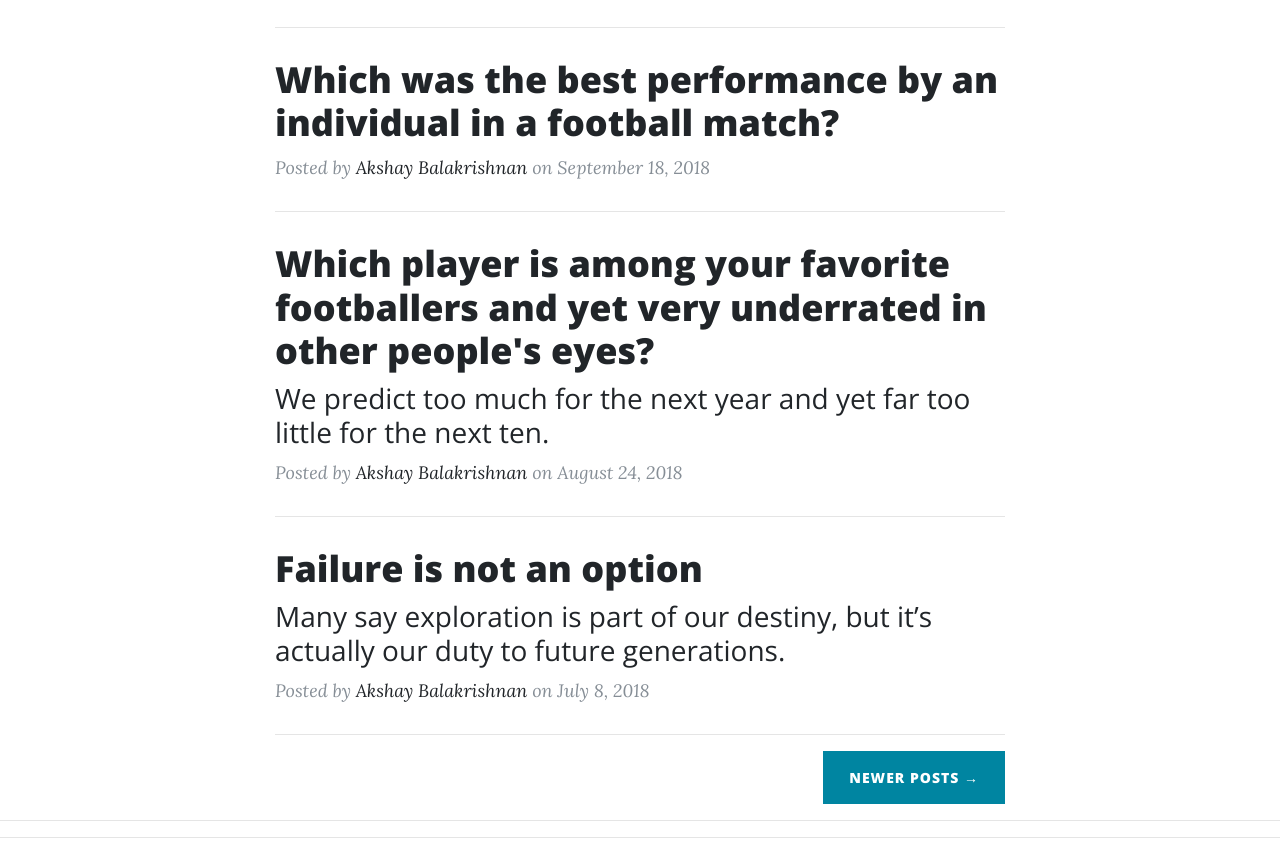
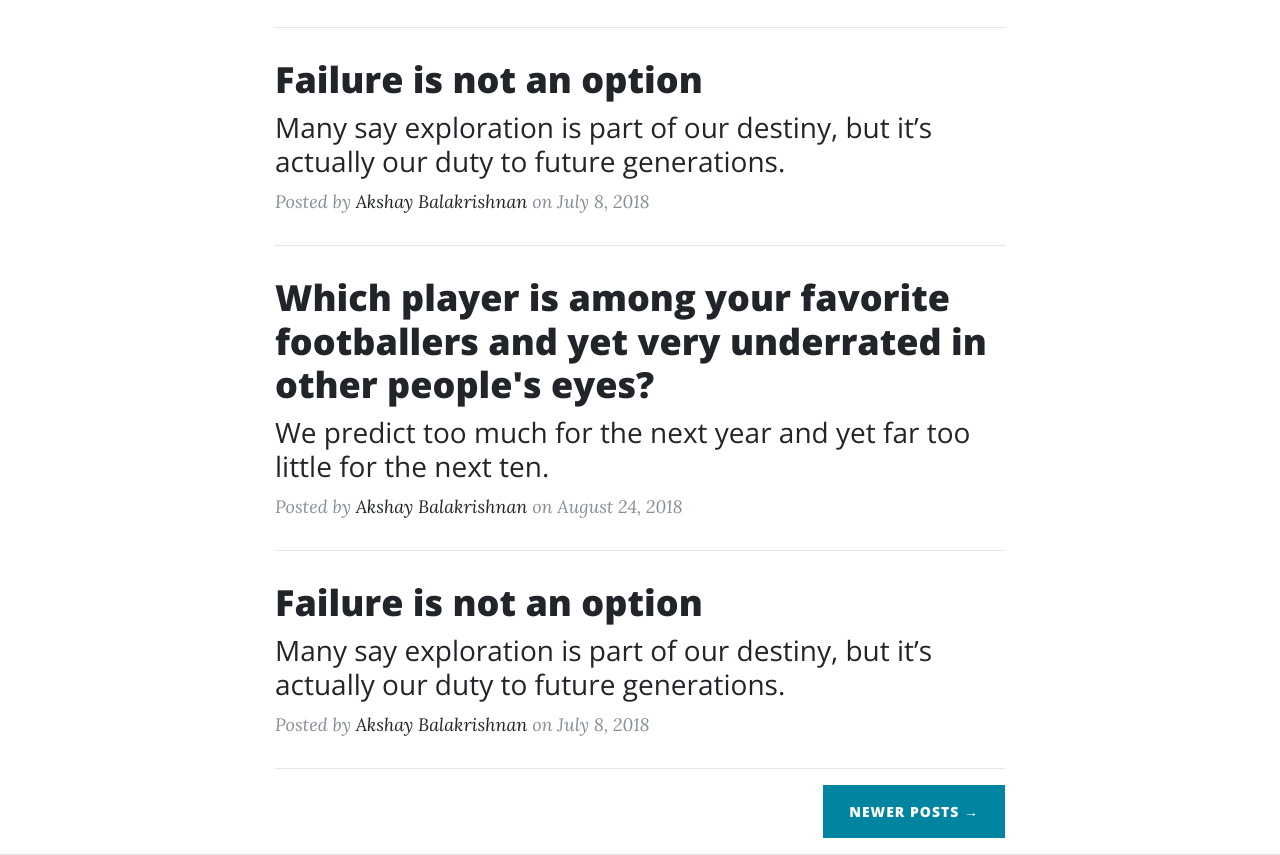
Before and after one commit to AkshayB2017/UdemyWebsiteWork, a website: page BootStrap/index1.html in a window 1280 px wide. Shown: the part 855-1710 px from the top of the page. Drawn offline with nearby package versions, Linux system fonts and the light colour scheme.

Commit message:
Reorganised into file

```diff
--- a/BootStrap/index1.html
+++ b/BootStrap/index1.html
@@ -87,13 +87,17 @@
           </div>
           <hr>
           <div class="post-preview">
-            <a href="post.html">
-              <h2 class="post-title">Which was the best performance by an individual in a football match?
+            <a href="post2.html">
+              <h2 class="post-title">
+                Failure is not an option
               </h2>
+              <h3 class="post-subtitle">
+                Many say exploration is part of our destiny, but it’s actually our duty to future generations.
+              </h3>
             </a>
             <p class="post-meta">Posted by
               <a href="#">Akshay Balakrishnan</a>
-              on September 18, 2018</p>
+              on July 8, 2018</p>
           </div>
           <hr>
           <div class="post-preview">
@@ -110,7 +114,7 @@
           </div>
           <hr>
           <div class="post-preview">
-            <a href="post2.html">
+            <a href="post3.html">
               <h2 class="post-title">
                 Failure is not an option
               </h2>
```
Also changed, not shown: RandomWork/FormValidation.html (renamed from FormValidation.html), RandomWork/Home.html (renamed from Home.html), RandomWork/README.md (renamed from README.md), RandomWork/React.html (renamed from React.html), RandomWork/Second.html (renamed from Second.html), RandomWork/Style.css (added), RandomWork/a.html (renamed from a.html), RandomWork/bootstrap.html (renamed from bootstrap.html), RandomWork/form.js (renamed from form.js), RandomWork/javascript.html (renamed from javascript.html), RandomWork/javascript1.html (renamed from javascript1.html), RandomWork/jquery-3.3.1.js (renamed from jquery-3.3.1.js), RandomWork/jquery-ui.min.css (renamed from jquery-ui.min.css), RandomWork/jquery.html (renamed from jquery.html), 6 more files.
